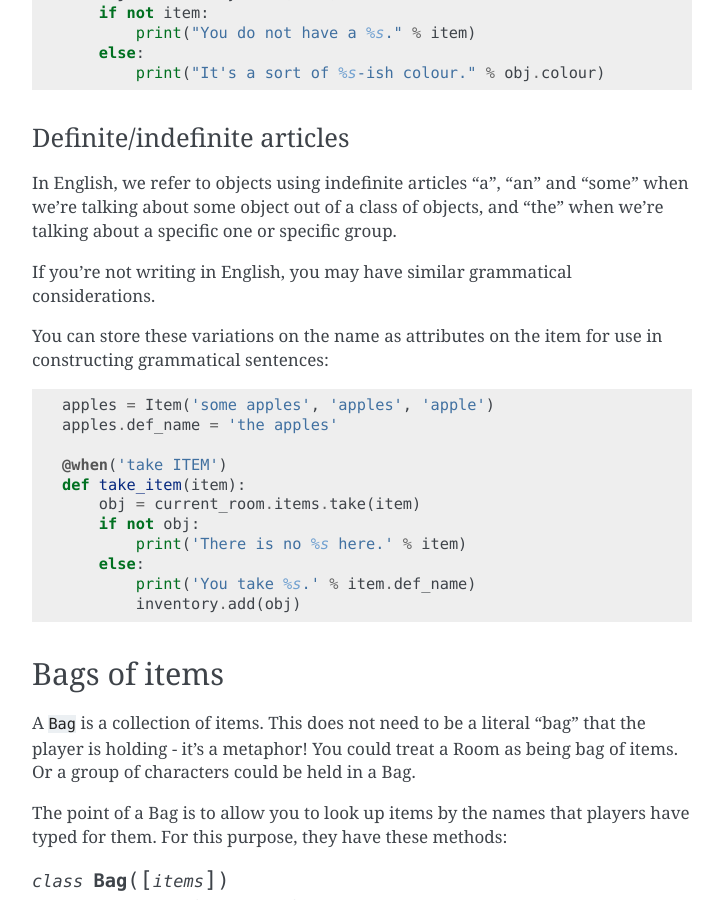
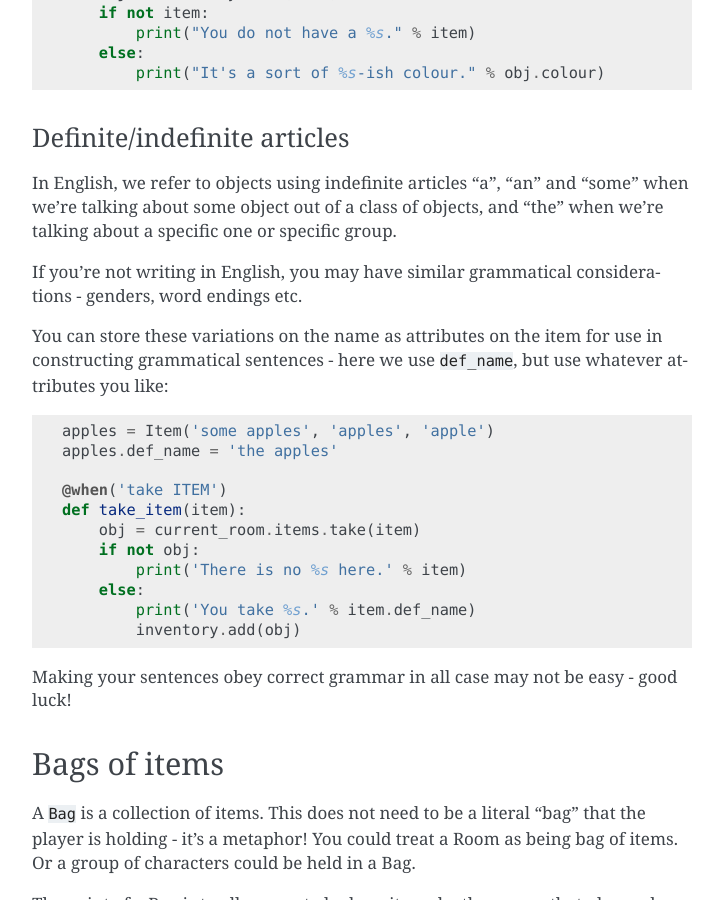
Before and after one commit to lordmauve/adventurelib, a Sphinx documentation site: the page built from doc/items.rst, in a window 1280 px wide and 900 px high, scrolled down 1368 px. Shown: the whole window, without its empty margins (388-1111 px from the left). Built offline with Sphinx 7.4.7, drawn with Linux system fonts in a browser that asks for light colours; some of the changed text lies outside the part shown.

Commit message:
Tweaks to documentation

```diff
--- a/doc/intro.rst
+++ b/doc/intro.rst
@@ -75,6 +75,7 @@ Adventurelib can help with:
 
 * :doc:`Calling your code in response to player commands <commands>`
 * :doc:`Moving through interconnected locations <rooms>`
+* :doc:`Referring to items and characters by name <items>`
 
 ...but you're going to need to use those features to tell a story that players
 can interact with and get drawn into. You're going to have to write the Python
--- a/doc/items.rst
+++ b/doc/items.rst
@@ -77,10 +77,11 @@ when we're talking about some object out of a class of objects, and "the"
 when we're talking about a specific one or specific group.
 
 If you're not writing in English, you may have similar grammatical
-considerations.
+considerations - genders, word endings etc.
 
 You can store these variations on the name as attributes on the item for use in
-constructing grammatical sentences::
+constructing grammatical sentences - here we use ``def_name``, but use whatever
+attributes you like::
 
     apples = Item('some apples', 'apples', 'apple')
     apples.def_name = 'the apples'
@@ -93,6 +94,9 @@ constructing grammatical sentences::
         else:
             print('You take %s.' % item.def_name)
             inventory.add(obj)
+
+Making your sentences obey correct grammar in all case may not be easy - good
+luck!
 
 
 .. _bags:
```
Also changed, not shown: other parts of doc/items.rst (+1 -1 lines).
